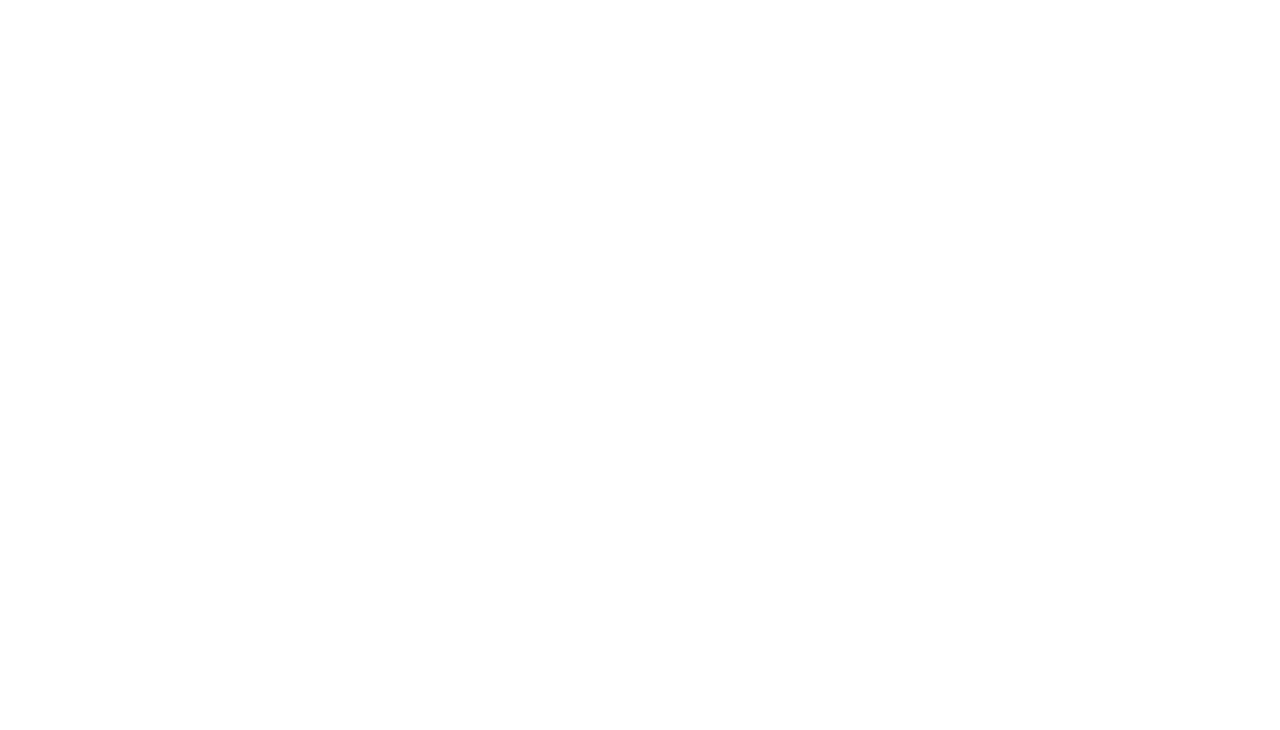
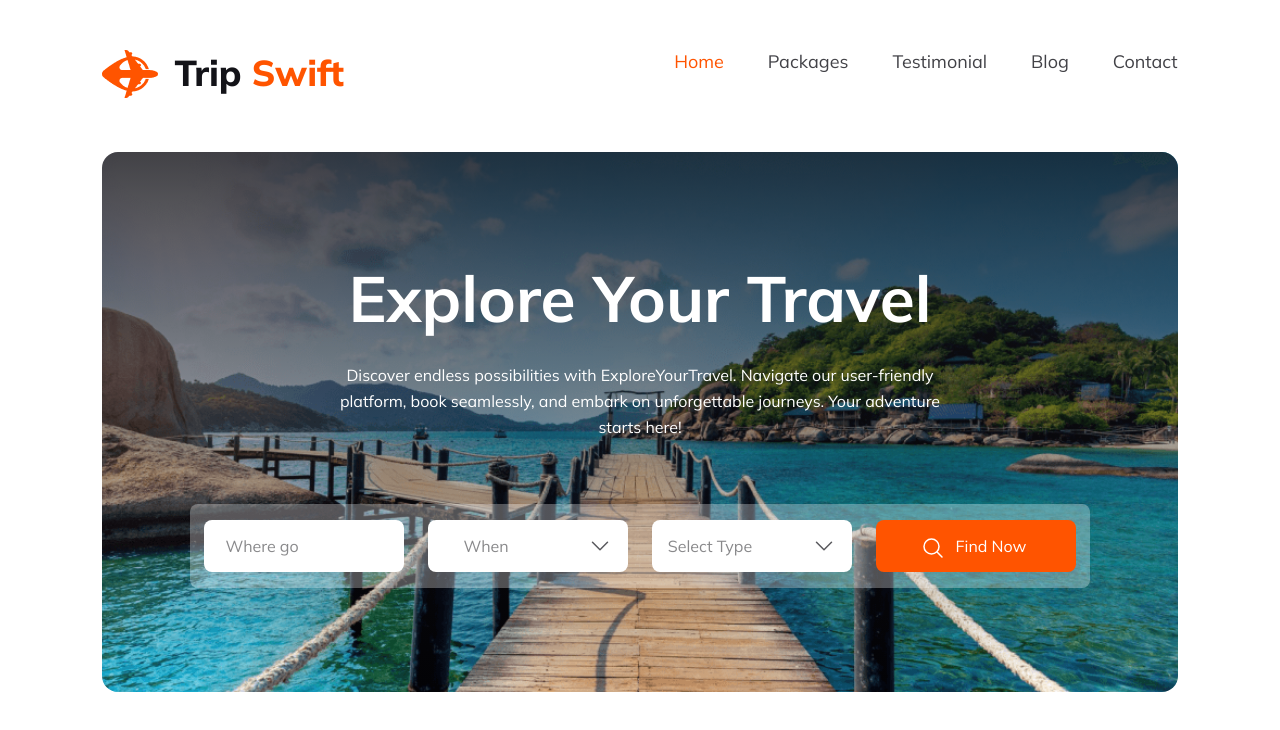
Before and after one commit to nNEWBE/Assignment-02, a plain HTML site: page index.html in a window 1280 px wide. Drawn offline with Linux system fonts and the light colour scheme.

Commit message:
header done

```diff
--- a/index.html
+++ b/index.html
@@ -1,11 +1,90 @@
 <!DOCTYPE html>
 <html lang="en">
+
 <head>
-    <meta charset="UTF-8">
-    <meta name="viewport" content="width=device-width, initial-scale=1.0">
+    <meta charset="UTF-8" />
+    <meta name="viewport" content="width=device-width, initial-scale=1.0" />
     <title>Trip Swift</title>
+    <link rel="shortcut icon" href="Images/icon.png" type="image/x-icon" />
+    <link rel="stylesheet" href="style.css" />
 </head>
+
 <body>
+    <header>
+        <!-- head section -->
 
+        <nav>
+            <div class="nav-heading">
+                <div class="img-nav">
+                    <div class="img-icon">
+                        <img src="Images/Group 40071 (2).png" alt="Image loading" />
+                    </div>
+
+                    <div class="heading">
+                        <h4>Trip <span style="color: #ff5400">Swift</span></h4>
+                    </div>
+                </div>
+
+                <div class="nav-options">
+                    <ul class="options">
+                        <li style="color: #ff5400">Home</li>
+                        <li>Packages</li>
+                        <li>Testimonial</li>
+                        <li>Blog</li>
+                        <li>Contact</li>
+                    </ul>
+                </div>
+            </div>
+        </nav>
+
+        <div class="head-text-container">
+            <div class="shadow">
+
+                <div class="head-text">
+                    <h4>Explore Your Travel</h4>
+                </div>
+
+                <div class="head-description">
+                    <p>Discover endless possibilities with ExploreYourTravel. Navigate our user-friendly platform, book
+                        seamlessly, and embark
+                        on unforgettable journeys. Your adventure starts here!</p>
+                </div>
+
+                <div class="buttons-container">
+                    <div>
+                        <button class="button-1">Where go</button>
+                    </div>
+                    <div>
+                        <button class="button-2">When <img src="Images/Frame (1).svg" alt=""></button>
+
+                    </div>
+                    <div>
+                        <button class="button-3">Select Type <img src="Images/Frame (1).svg" alt=""></button>
+
+                    </div>
+                    <div class="find">
+                        <button class="find-button-4"><img src="Images/Frame (2).svg" alt=""> Find Now</button>
+                    </div>
+                </div>
+            </div>
+
+        </div>
+
+    </header>
+
+    <main>
+
+        <!-- Page - 02 -->
+
+        <section class="page-02">
+
+
+        </section>
+
+
+    </main>
+
+    <footer></footer>
 </body>
+
 </html>
--- a/style.css
+++ b/style.css
@@ -0,0 +1,146 @@
+@import url("https://fonts.googleapis.com/css2?family=Mulish:wght@400;700;800&display=swap");
+
+* {
+    margin: 0;
+    padding: 0;
+    font-family: "Mulish", sans-serif;
+    list-style: none;
+    text-decoration: none;
+}
+
+.nav-heading {
+    display: flex;
+    justify-content: space-between;
+    margin-top: 50px;
+    margin-bottom: 49px;
+    max-width: 84%;
+    margin: 50px auto 50px;
+}
+
+.nav-heading h4 {
+    display: inline;
+    color: #131318;
+    font-size: 36px;
+    font-weight: 800;
+}
+
+.nav-heading .img-nav {
+    display: flex;
+    gap: 16px;
+}
+
+.nav-options ul {
+    display: flex;
+    gap: 44px;
+    color: var(--Dark-02, #424247);
+    font-size: 18px;
+    font-weight: 400;
+}
+
+.head-text-container {
+    background: url("Images/header.png") center;
+    /* border: 2px solid black; */
+    background-repeat: no-repeat;
+    text-align: center;
+    background-size: 1300px;
+    max-width: 84%;
+    border-radius: 16px;
+    margin: auto;
+    height: 540px;
+    margin-bottom: 100px;
+    /* display: flex; */
+    /* justify-content: center; */
+}
+
+.head-text-container .shadow {
+    border-radius: 16px;
+    background: linear-gradient(180deg, rgba(19, 19, 24, 0.80) 0%, rgba(19, 19, 24, 0.00) 100%);
+    background-repeat: no-repeat;
+    text-align: center;
+    max-width: 100%;
+    border-radius: 16px;
+    margin: auto;
+    height: 537px;
+}
+
+.head-text-container .head-text {
+    color: #fff;
+    font-size: 64px;
+    font-weight: 800;
+    padding-top: 106px;
+    width: 60%;
+    margin-left: auto;
+    margin-right: auto;
+    margin-bottom: 24px;
+    /* margin: 106px auto; */
+    /* padding: 200px; */
+    /* margin-bottom: 24px; */
+}
+
+.head-text-container .head-description {
+    color: #fff;
+    font-size: 16px;
+    font-weight: 400;
+    line-height: 26px;
+    margin: 0 auto 64px;
+    width: 60%;
+    /* border: 2px solid black; */
+}
+
+.head-text-container .buttons-container {
+    display: flex;
+    gap: 24px;
+    justify-content: center;
+    align-items: center;
+    width: 900px;
+    height: 84px;
+    margin-left: auto;
+    margin-right: auto;
+    border-radius: 8px;
+    background: rgba(255, 255, 255, 0.30);
+}
+
+.head-text-container .buttons-container .button-1,
+.head-text-container .buttons-container .button-2,
+.head-text-container .buttons-container .button-3 {
+    color: rgba(19, 19, 24, 0.50);
+    font-size: 16px;
+    font-weight: 400;
+    padding-top: 16px;
+    padding-bottom: 16px;
+    padding-right: 84px;
+    border: none;
+    border-radius: 8px;
+    background: #FFF;
+    width: 200px;
+    height: 52px;
+    position: relative;
+    cursor: pointer;
+
+}
+
+.head-text-container .buttons-container .button-2 img,
+.head-text-container .buttons-container .button-3 img {
+    position: absolute;
+    top: 14px;
+    left: 160px;
+}
+
+.head-text-container .buttons-container .find-button-4 {
+    border-radius: 8px;
+    background: #FF5400;
+    color: #FFF;
+    font-size: 16px;
+    font-weight: 400;
+    width: 200px;
+    height: 52px;
+    position: relative;
+    border: none;
+    cursor: pointer;
+    padding-left: 30px;
+}
+
+.head-text-container .buttons-container .find-button-4 img {
+    position: absolute;
+    left: 45px;
+}
```
Also changed, not shown: Images/Frame (1).svg (added), Images/Frame (2).svg (added), Images/Frame.svg (added), Images/header.png (renamed from Images/Group 13 (1) (1).png), Images/icon.png (added).
